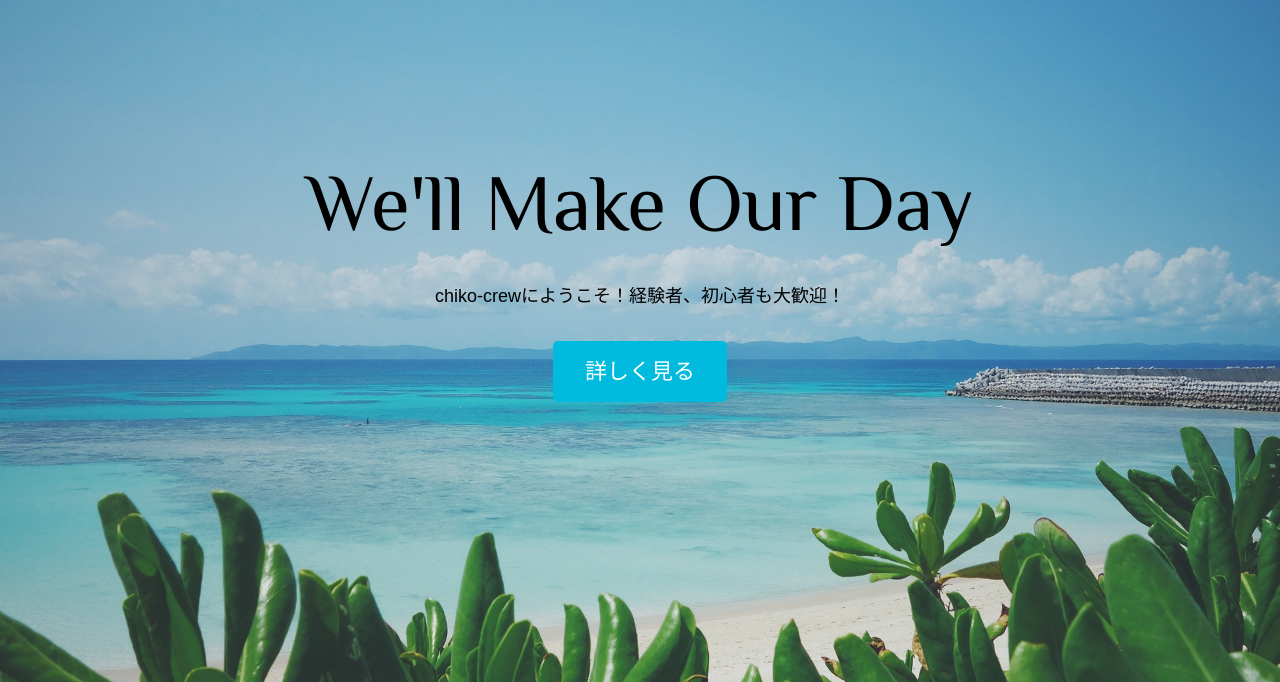
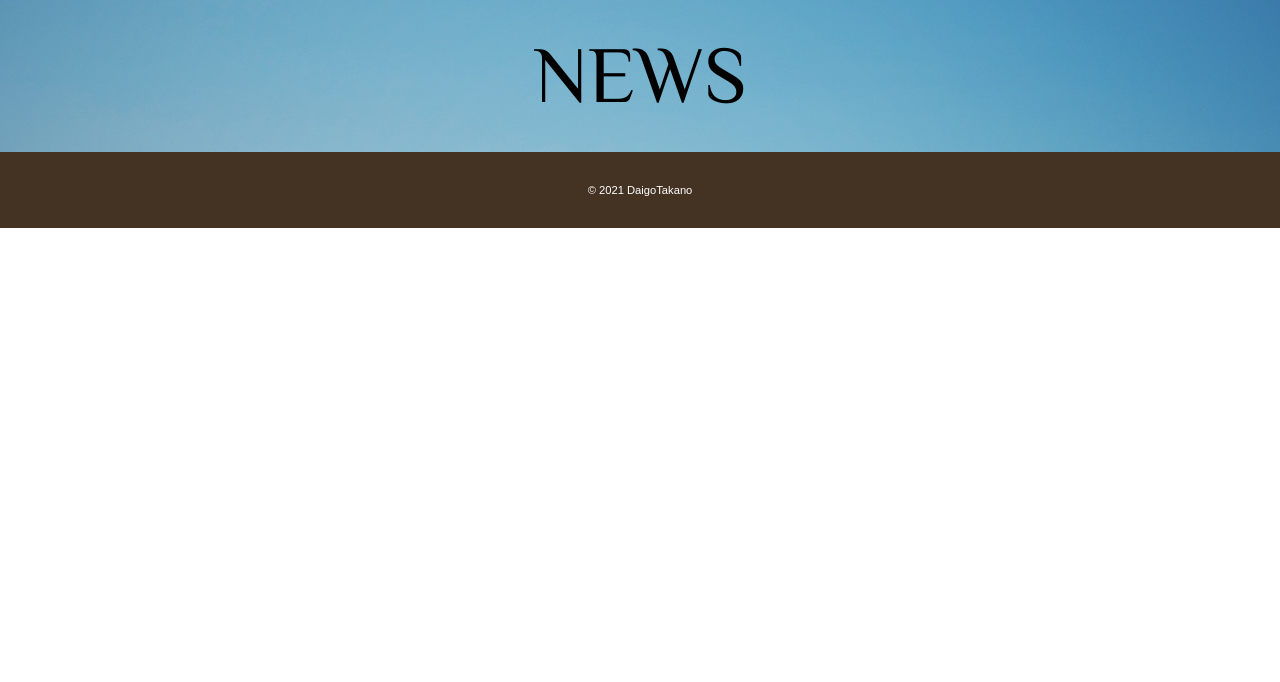
Before and after one commit to daigo-max/chiko-crew-web-site, a plain HTML site: page chiko/news.html in a window 1280 px wide. Shown: the part 118-800 px from the top of the page. Drawn offline with Linux system fonts and the light colour scheme; some packages are replaced by stand-ins of ours.

Commit message:
Add files via upload
news&footer

```diff
--- a/chico-crew/chiko/index.html
+++ b/chiko/news.html
@@ -4,7 +4,7 @@
     <meta charset="UTF-8">
     <meta http-equiv="X-UA-Compatible" content="IE=edge">
     <meta name="viewport" content="width=device-width, initial-scale=1.0">
-    <title>chiko-crew</title>
+    <title>chiko-crew - news</title>
     <!--CSS-->
     <link rel="stylesheet" href="https://unpkg.com/ress/dist/ress.min.css">
     <link href="https://fonts.googleapis.com/css2?family=Philosopher&display=swap" rel="stylesheet">
@@ -19,7 +19,7 @@
     <meta name="theme-color" content="#ffffff">
 </head>
 <body>
-    <div class="big-bg" id="home">
+    <div class="big-bg" id="news">
         <header class="page-header wrapper">
             <h1><a href="index.html"><img class="logo" src="img/chiko-logo.jpg" alt="chiko-crew"></a></h1>
             <nav>
@@ -30,12 +30,14 @@
                 </ul>
             </nav>
         </header>
-
-        <div class="home-content wrapper">
-            <h2 class="page-title">We'll Make Our Day</h2>
-            <p>chiko-crewにようこそ！経験者、初心者も大歓迎！</p>
-            <a href="genre.html" class="button">詳しく見る</a>
+        <div class="wrapper">
+            <h2 class="page-title">News</h2>
         </div>
     </div>
+    <footer>
+        <div class="wrapper">
+            <p><small>&copy; 2021 DaigoTakano</small></p>
+        </div>
+    </footer>
 </body>
 </html>
--- a/chiko/style.css
+++ b/chiko/style.css
@@ -1,5 +1,5 @@
 @charset "UTF-8";
-/*---------------共通部分---------------*/
+/*---------------------------------共通部分-----------------------------------*/
 html {
     font-size: 100%;
 }
@@ -84,3 +84,23 @@ img {
 #home .page-title {
     text-transform: none;
 }
+
+/*--------------------------------------NEWS------------------------------------------*/
+#news {
+    background-image: url(img/chiko-main.jpg);
+    height: 270px;
+    /*margin-bottom: 40px;*/
+}
+#news .page-title {
+    text-align: center;
+}
+/*----footer----*/
+footer {
+    background: #432;
+    text-align: center;
+    padding: 26px 0;
+}
+footer p {
+    color: #fff;
+    font-size: 0.875rem;
+}
```
